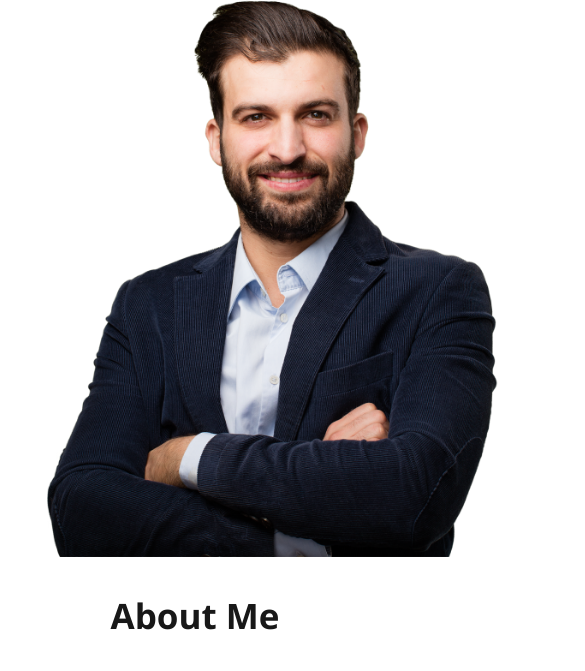
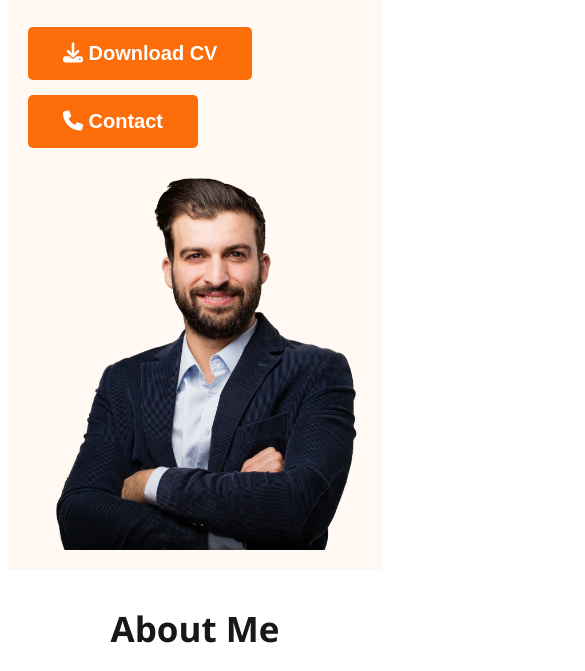
Before and after one commit to tajbir-uddin/responsive-developer-portfolio, a plain HTML site: page index.html in a window 390 px wide. Shown: the part 798-1469 px from the top of the page, 585 px wide, since content can reach past the window. Drawn offline with nearby package versions, Linux system fonts and the light colour scheme.

Commit message:
finished responsive styles

```diff
--- a/index.html
+++ b/index.html
@@ -14,7 +14,7 @@
 </head>
 
 <body>
-    <header>
+    <header class="header">
         <nav>
             <h3 class="nav-title">Ma<span class="text-primary">r</span>y</h3>
             <ul>
--- a/styles/portfolio.css
+++ b/styles/portfolio.css
@@ -243,14 +243,26 @@ footer .section-title,
     .header{
         background-image: none;
     }
+    .banner .profile-pic{
+        width: 100%;
+    }
     .about{
         padding: 10px;
     }
-    .banner, .about-info-container, .skills-container,
+    nav, nav > ul, .banner, .about-info-container, .skills-container,
     .resume-container {
         flex-direction: column;
     }
+    nav > ul{
+        gap: 10px;
+    }
+    .banner{
+        padding: 20px;
+    }
 
+    .btn-primary{
+        margin-bottom: 15px;
+    }
     #what-i-do-description {
         padding: 20px;
     }
```
